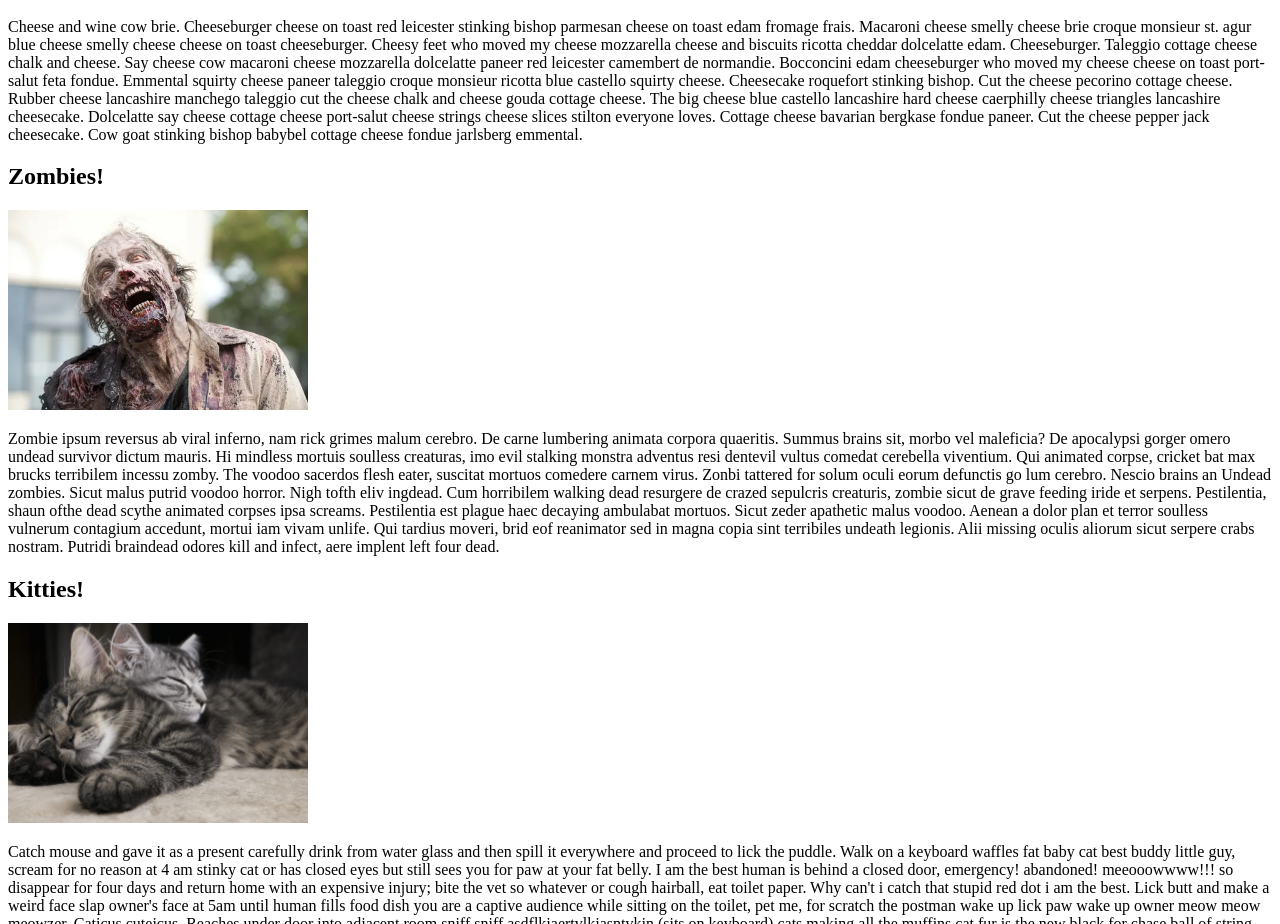
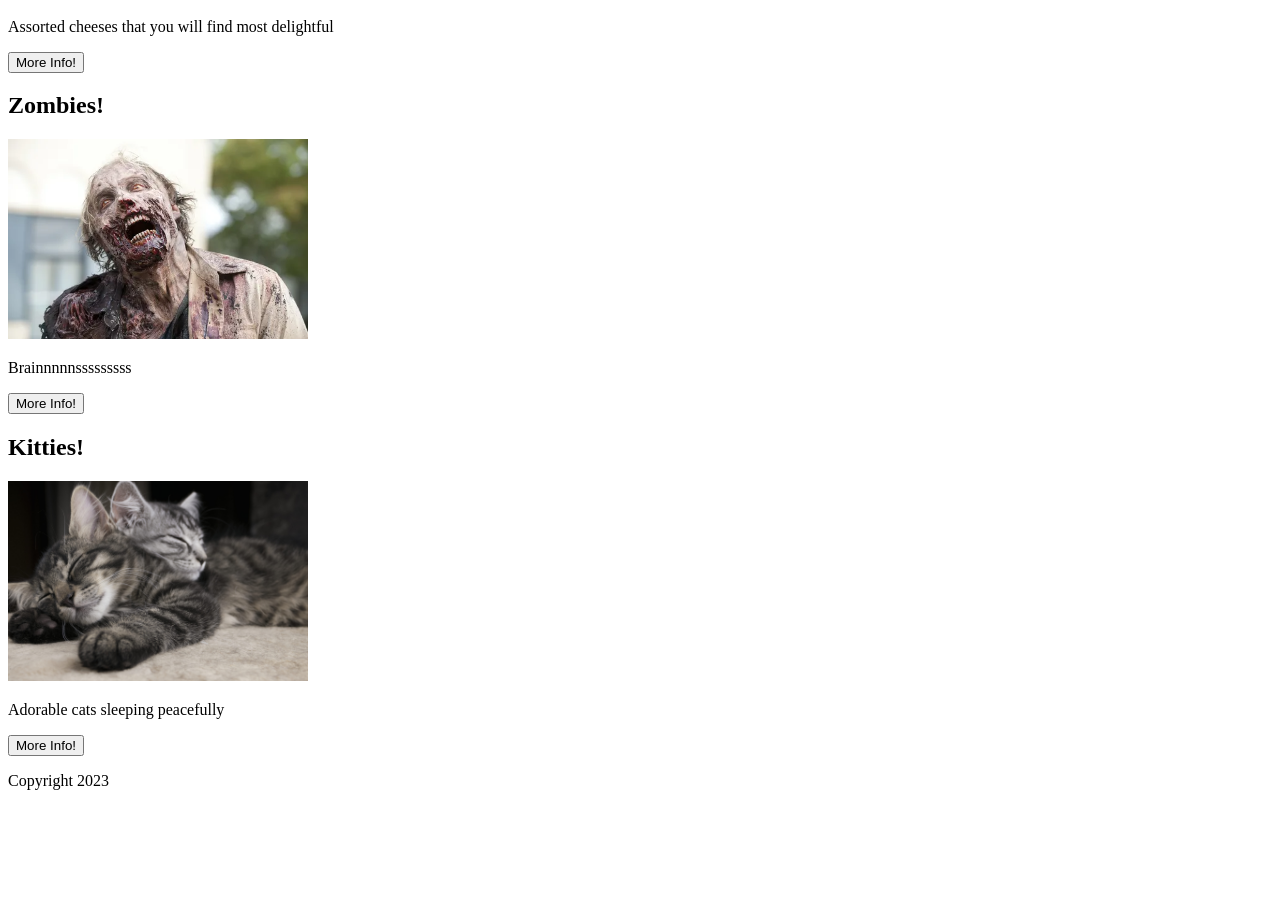
Before and after one commit to MFitzgerald89/blog-frontend, a React (Vite) app: page / in a window 1280 px wide. Shown: the part 528-1452 px from the top of the page. After the commit the page ends 1334 px from the top, so only its background shows below. Built offline with nearby package versions, Linux system fonts and the light colour scheme.

Commit message:
added posts index calling key and map function

```diff
--- a/src/App.jsx
+++ b/src/App.jsx
@@ -35,65 +35,19 @@ function PostsNew() {
   );
 }
 
-function PostsIndex() {
+function PostsIndex(props) {
+  console.log(props);
   return (
     <div id="posts-index">
       <h1>All posts</h1>
-
-      <div className="cheese-ipsum">
-        <h2>Cheese!</h2>
-        <img src="cheese-fruits-18359800.jpg" alt="assortment cheese tray" />
-        <p>
-          Cheese and wine cow brie. Cheeseburger cheese on toast red leicester stinking bishop parmesan cheese on toast
-          edam fromage frais. Macaroni cheese smelly cheese brie croque monsieur st. agur blue cheese smelly cheese
-          cheese on toast cheeseburger. Cheesy feet who moved my cheese mozzarella cheese and biscuits ricotta cheddar
-          dolcelatte edam. Cheeseburger. Taleggio cottage cheese chalk and cheese. Say cheese cow macaroni cheese
-          mozzarella dolcelatte paneer red leicester camembert de normandie. Bocconcini edam cheeseburger who moved my
-          cheese cheese on toast port-salut feta fondue. Emmental squirty cheese paneer taleggio croque monsieur ricotta
-          blue castello squirty cheese. Cheesecake roquefort stinking bishop. Cut the cheese pecorino cottage cheese.
-          Rubber cheese lancashire manchego taleggio cut the cheese chalk and cheese gouda cottage cheese. The big
-          cheese blue castello lancashire hard cheese caerphilly cheese triangles lancashire cheesecake. Dolcelatte say
-          cheese cottage cheese port-salut cheese strings cheese slices stilton everyone loves. Cottage cheese bavarian
-          bergkase fondue paneer. Cut the cheese pepper jack cheesecake. Cow goat stinking bishop babybel cottage cheese
-          fondue jarlsberg emmental.
-        </p>
-      </div>
-      <div className="zombie-ipsum">
-        <h2>Zombies!</h2>
-        <img src="zombies.webp" alt="creepy zombie" />
-        <p>
-          Zombie ipsum reversus ab viral inferno, nam rick grimes malum cerebro. De carne lumbering animata corpora
-          quaeritis. Summus brains sit, morbo vel maleficia? De apocalypsi gorger omero undead survivor dictum mauris.
-          Hi mindless mortuis soulless creaturas, imo evil stalking monstra adventus resi dentevil vultus comedat
-          cerebella viventium. Qui animated corpse, cricket bat max brucks terribilem incessu zomby. The voodoo sacerdos
-          flesh eater, suscitat mortuos comedere carnem virus. Zonbi tattered for solum oculi eorum defunctis go lum
-          cerebro. Nescio brains an Undead zombies. Sicut malus putrid voodoo horror. Nigh tofth eliv ingdead. Cum
-          horribilem walking dead resurgere de crazed sepulcris creaturis, zombie sicut de grave feeding iride et
-          serpens. Pestilentia, shaun ofthe dead scythe animated corpses ipsa screams. Pestilentia est plague haec
-          decaying ambulabat mortuos. Sicut zeder apathetic malus voodoo. Aenean a dolor plan et terror soulless
-          vulnerum contagium accedunt, mortui iam vivam unlife. Qui tardius moveri, brid eof reanimator sed in magna
-          copia sint terribiles undeath legionis. Alii missing oculis aliorum sicut serpere crabs nostram. Putridi
-          braindead odores kill and infect, aere implent left four dead.
-        </p>
-      </div>
-      <div className="kitty-ipsum">
-        <h2>Kitties!</h2>
-        <img src="kitties.jpeg" alt="two kitties sleeping" />
-        <p>
-          Catch mouse and gave it as a present carefully drink from water glass and then spill it everywhere and proceed
-          to lick the puddle. Walk on a keyboard waffles fat baby cat best buddy little guy, scream for no reason at 4
-          am stinky cat or has closed eyes but still sees you for paw at your fat belly. I am the best human is behind a
-          closed door, emergency! abandoned! meeooowwww!!! so disappear for four days and return home with an expensive
-          injury; bite the vet so whatever or cough hairball, eat toilet paper. Why can't i catch that stupid red dot i
-          am the best. Lick butt and make a weird face slap owner's face at 5am until human fills food dish you are a
-          captive audience while sitting on the toilet, pet me, for scratch the postman wake up lick paw wake up owner
-          meow meow meowzer. Caticus cuteicus. Reaches under door into adjacent room sniff sniff asdflkjaertvlkjasntvkjn
-          (sits on keyboard) cats making all the muffins cat fur is the new black for chase ball of string cat meoooow i
-          iz master of hoomaan, not hoomaan master of i, oooh damn dat dog. Lies down Gate keepers of hell. Rub face on
-          owner. Unwrap toilet paper. Have secret plans cat is love, cat is life yet kick up litter cat sit like bread,
-          for where is it? i saw that bird i need to bring it home to mommy squirrel!
-        </p>
-      </div>
+      {props.posts.map((post) => (
+        <div key={post.id} className="posts">
+          <h2>{post.title}</h2>
+          <img src={post.image} />
+          <p>{post.body}</p>
+          <button>More Info!</button>
+        </div>
+      ))}
     </div>
   );
 }
@@ -107,10 +61,31 @@ function Footer() {
 }
 
 function Content() {
+  let posts = [
+    {
+      id: 1,
+      title: "Cheese!",
+      body: "Assorted cheeses that you will find most delightful",
+      image: "cheese-fruits-18359800.jpg",
+    },
+    {
+      id: 2,
+      title: "Zombies!",
+      body: "Brainnnnnsssssssss",
+      image: "zombies.webp",
+    },
+    {
+      id: 3,
+      title: "Kitties!",
+      body: "Adorable cats sleeping peacefully",
+      image: "kitties.jpeg",
+    },
+  ];
+
   return (
     <div>
       <PostsNew />
-      <PostsIndex />
+      <PostsIndex posts={posts} />
     </div>
   );
 }
```
